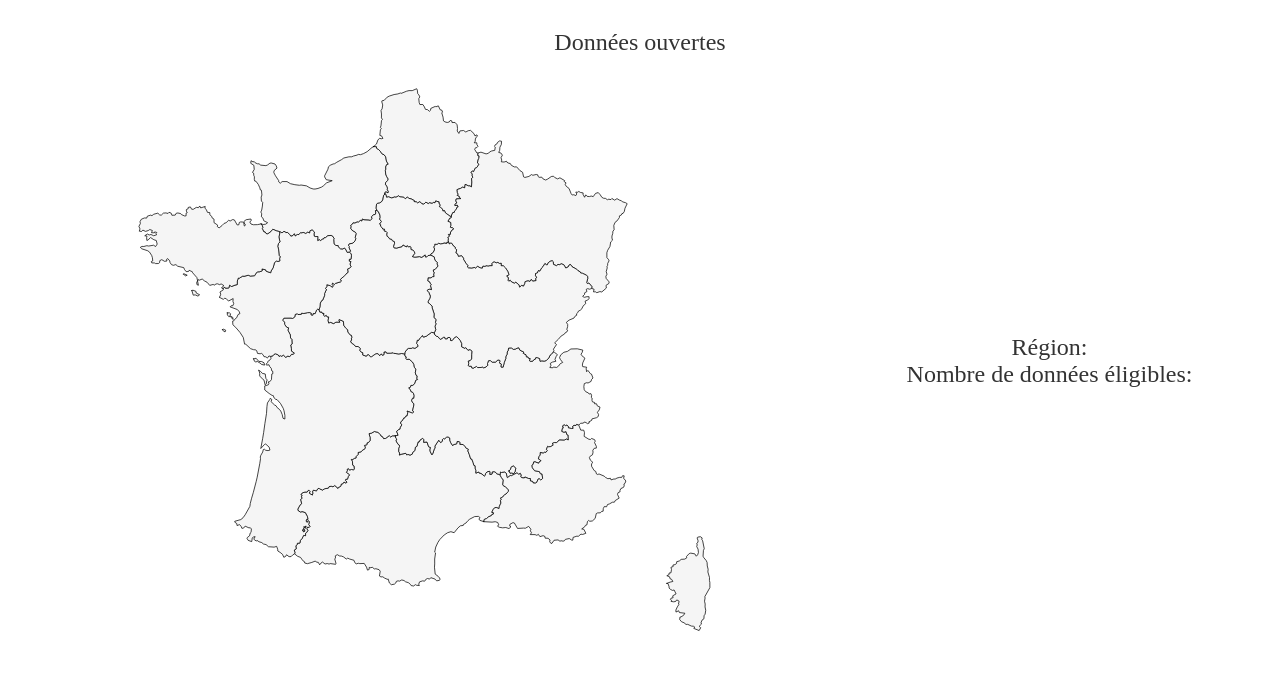
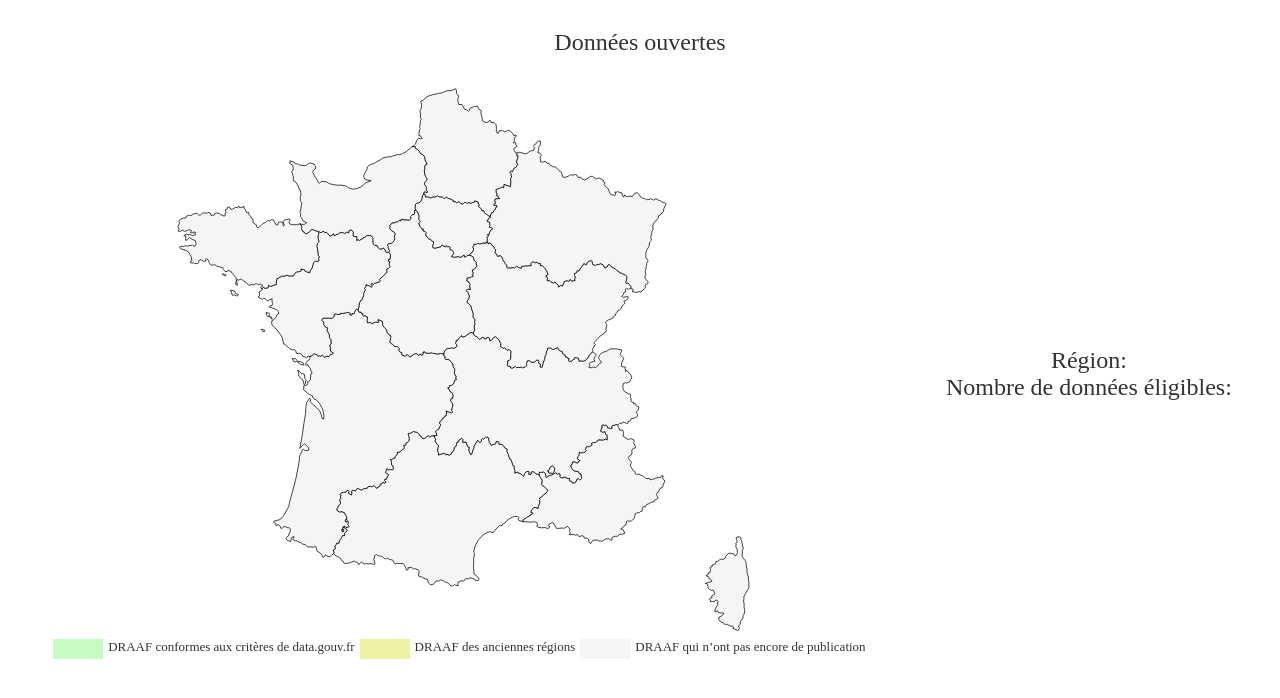
Before and after one commit to etalab/inspire-cartes-producteurs, a plain HTML site: page index.html in a window 1280 px wide. Shown: the part 90-788 px from the top of the page. Drawn offline with Linux system fonts and the light colour scheme; no server answers; a web font is replaced by a local one.

Commit message:
Add legends

```diff
--- a/index.html
+++ b/index.html
@@ -14,6 +14,8 @@
     <h4>Données ouvertes</h4>
 
     <div class="content">
+
+      <div class="map">
         <svg id="svg" onClick="displayInfos(evt)" fill="#f5f5f5" stroke="#000" xmlns="http://www.w3.org/2000/svg" version="1.2" baseProfile="tiny" width="660" height="545" viewBox="0 0 800 745" stroke-linecap="round" stroke-linejoin="round">
           <g id="regions_fxx">
             <g id="76">
@@ -51,6 +53,16 @@
           </g>
         </svg>
 
+        <div class="legends">
+          <div class="new"></div>
+          DRAAF conformes aux critères de data.gouv.fr
+          <div class="old"></div>
+          DRAAF des anciennes régions
+          <div class="none"></div>
+          DRAAF qui n’ont pas encore de publication
+        </div>
+      </div>
+
       <div class="infos">
         <div id="region_name">Région: </div>
         <div id="data_nb">Nombre de données éligibles: </div>
--- a/style.css
+++ b/style.css
@@ -14,3 +14,28 @@ h1, h2, h3, h4 {
   justify-content: space-around;
   align-items: center;
 }
+
+.legends {
+  display: flex;
+  justify-content: space-around;
+  flex-wrap: wrap;
+  font-size: small;
+}
+
+.legends div {
+  width: 50px;
+  height: 20px;
+  margin: 0 5px 0 5px;
+}
+
+.legends .new {
+  background-color: #c6fbc3;
+}
+
+.legends .old {
+  background-color: #eff2a3;
+}
+
+.legends .none {
+  background-color: whitesmoke;
+}
```
Lines whose indentation alone changed are shown as unchanged.
